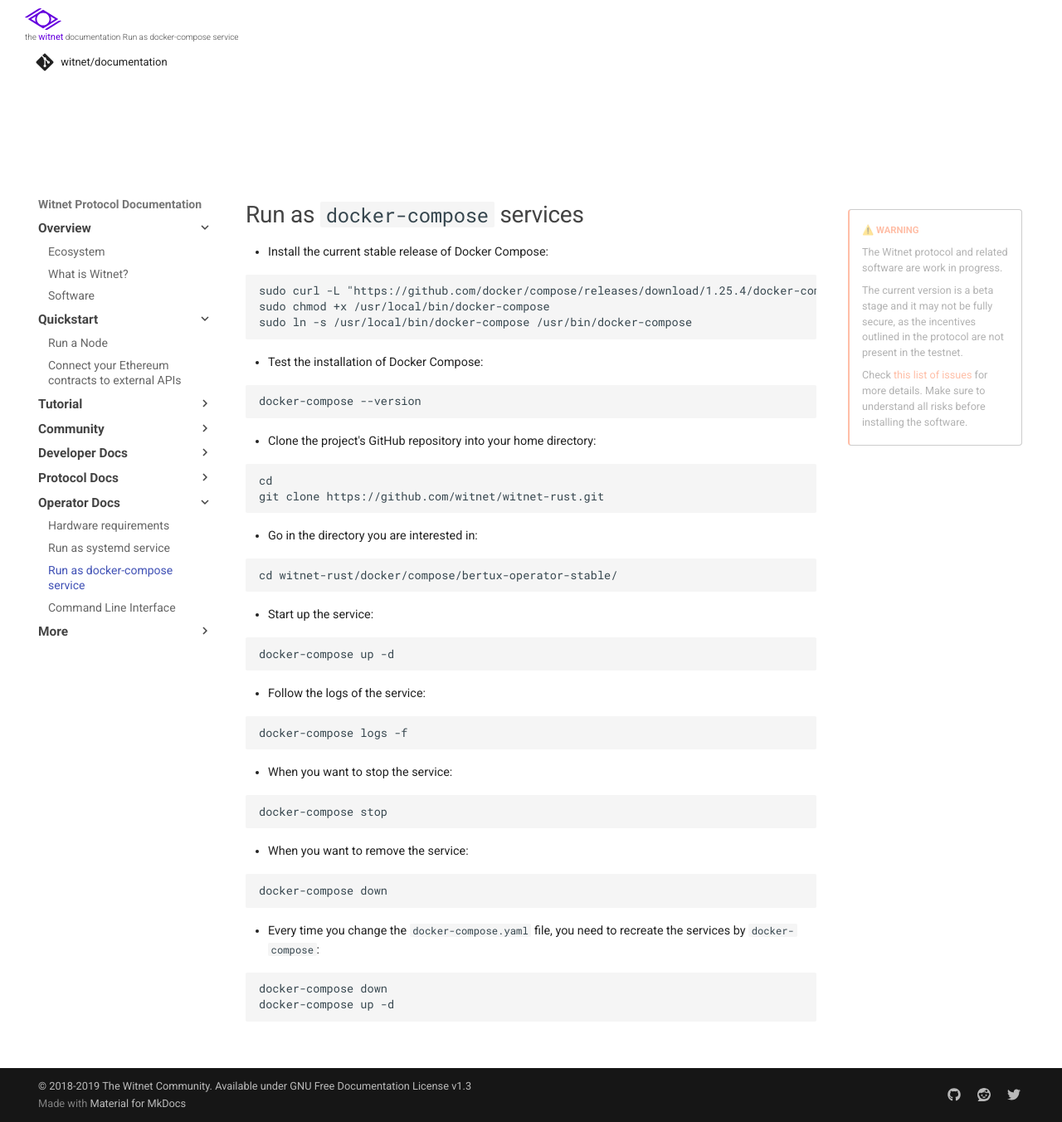
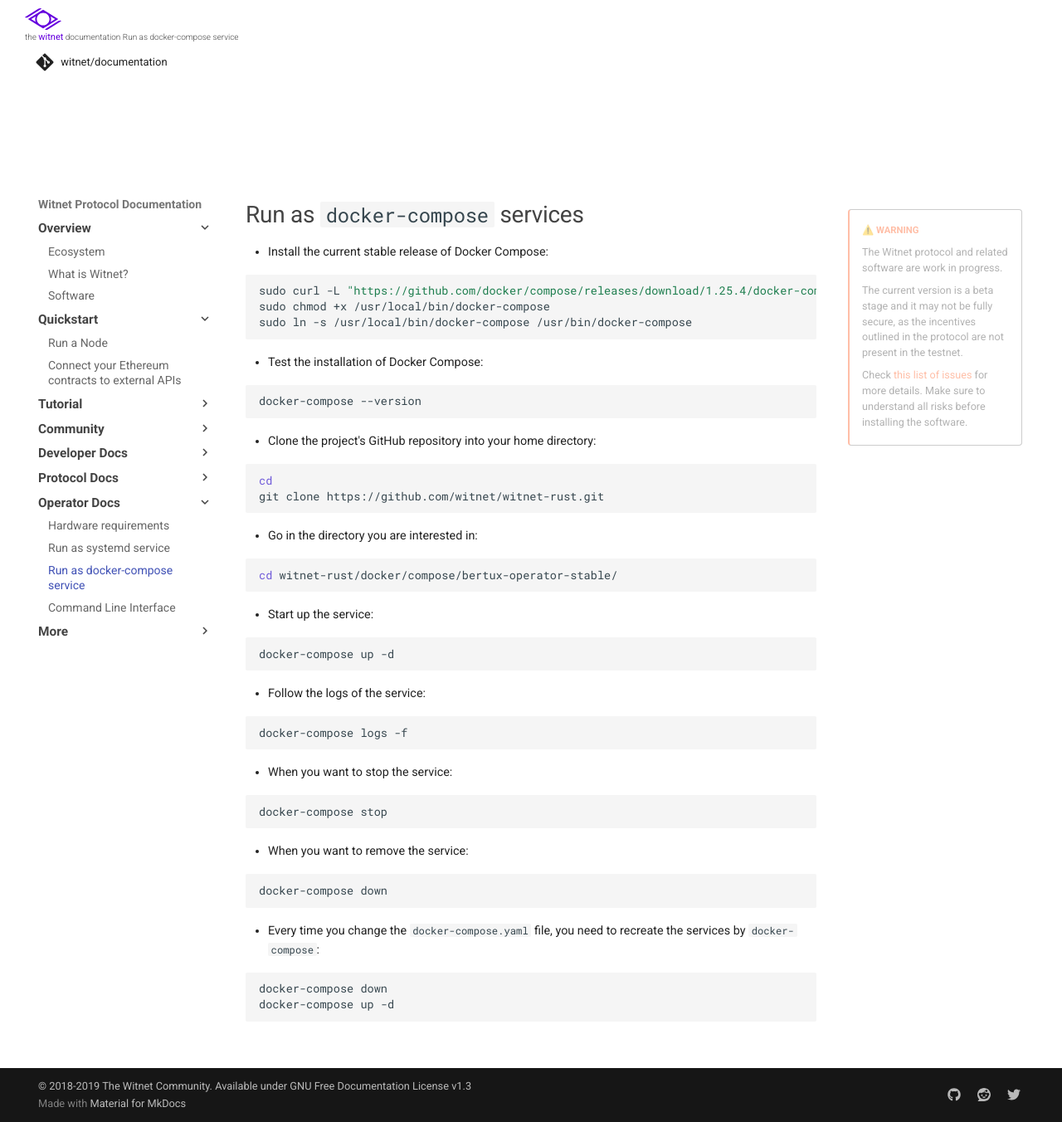
Before and after one commit to witnet/documentation, an MkDocs documentation site: the page built from docs/node-operators/docker-compose-service.md, in a window 1280 px wide and 1352 px high. Shown: the whole window at 83% size. Built offline with MkDocs 1.6.1 and Material for MkDocs 9.7.7, drawn with Linux system fonts in a browser that asks for light colours; some web fonts are replaced; comment, search, counter and statistics services are not loaded.

Commit message:
refactor: adding sh formatting

````diff
--- a/docs/node-operators/docker-compose-service.md
+++ b/docs/node-operators/docker-compose-service.md
@@ -2,7 +2,7 @@
 
 * Install the current stable release of Docker Compose:
 
-```
+```sh
 sudo curl -L "https://github.com/docker/compose/releases/download/1.25.4/docker-compose-$(uname -s)-$(uname -m)" -o /usr/local/bin/docker-compose
 sudo chmod +x /usr/local/bin/docker-compose
 sudo ln -s /usr/local/bin/docker-compose /usr/bin/docker-compose
@@ -10,50 +10,50 @@ sudo ln -s /usr/local/bin/docker-compose /usr/bin/docker-compose
 
 * Test the installation of Docker Compose:
 
-```
+```sh
 docker-compose --version
 ```
 
 * Clone the project's GitHub repository into your home directory:
 
-```
+```sh
 cd
 git clone https://github.com/witnet/witnet-rust.git
 ```
 
 * Go in the directory you are interested in:
 
-```
+```sh
 cd witnet-rust/docker/compose/bertux-operator-stable/
 ```
 
 * Start up the service:
 
-```
+```sh
 docker-compose up -d
 ```
 
 * Follow the logs of the service:
 
-```
+```sh
 docker-compose logs -f
 ```
 
 * When you want to stop the service:
 
-```
+```sh
 docker-compose stop
 ```
 
 * When you want to remove the service:
 
-```
+```sh
 docker-compose down
 ```
 
 * Every time you change the `docker-compose.yaml` file, you need to recreate the services by `docker-compose`:
 
-```
+```sh
 docker-compose down
 docker-compose up -d
 ```
````
